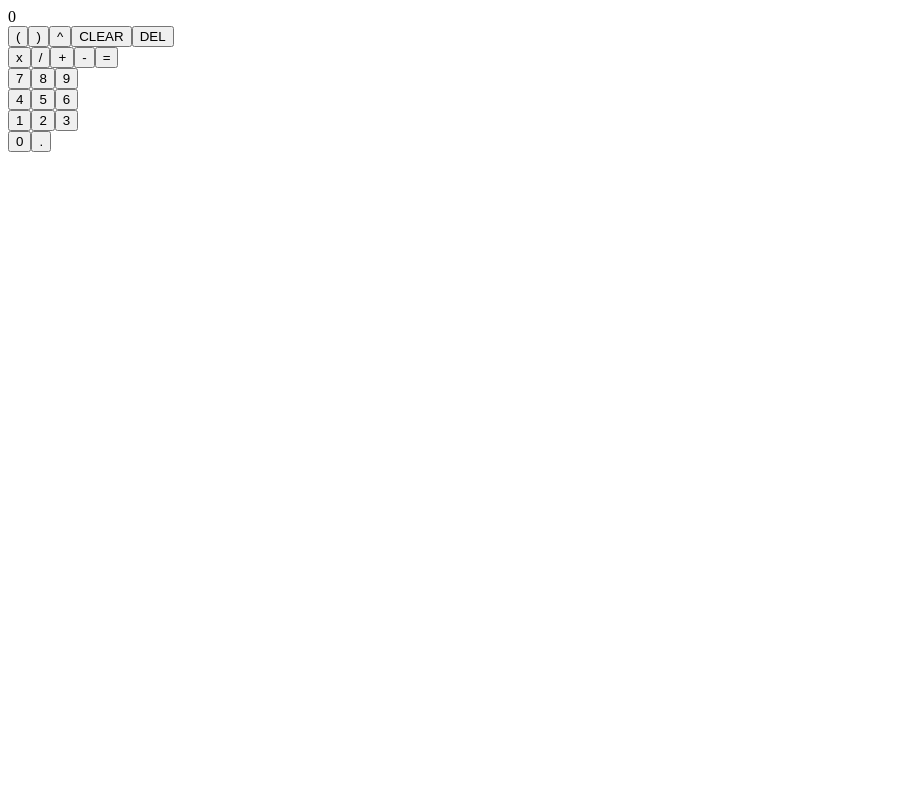
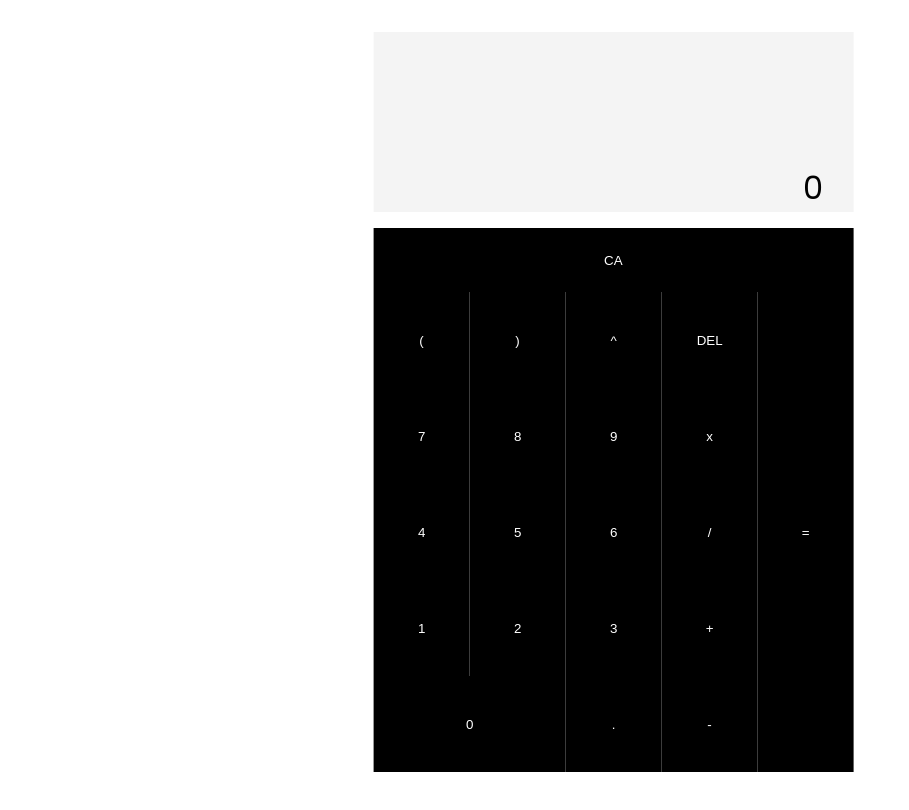
Before and after one commit to kevinzhugao/react-calculator, a React app: page / in a window 1280 px wide. Shown: the top 810 px of the page, without its empty margins (0-909 px from the left). Built offline with nearby package versions, Linux system fonts and the light colour scheme.

Commit message:
Added classes and containers for very quick and simple styling

```diff
--- a/public/index.html
+++ b/public/index.html
@@ -2,6 +2,7 @@
 <html>
   <head>
     <title>PEMDAS Calculator</title>
+    <link rel="stylesheet" href="styles.css">
   </head>
   <body>
     <div id="app"></div>
--- a/public/styles.css
+++ b/public/styles.css
@@ -0,0 +1,78 @@
+@import url('https://fonts.googleapis.com/css2?family=Poppins:wght@300;400&display=swap');
+
+body {
+  font-family: 'Poppins', Arial, Helvetica, sans-serif;
+}
+
+#app {
+  position: absolute;
+  padding-top: 4rem;
+  left: 50%;
+  top: 50%;
+  -webkit-transform: translate(-50%, -50%);
+  transform: translate(-50%, -50%);
+  width: 33.3rem;
+  height: 100%;
+}
+
+.display-container {
+  position: relative;
+  background-color: #f4f4f4;
+  height: 180px;
+  width: 90%;
+  margin-bottom: 1rem;
+}
+
+.display {
+  position: absolute;
+  font-size: xx-large;
+  padding-right: 30px;
+  bottom: 0;
+  right: 0;
+}
+
+.clear {
+  color: white;
+  background: black;
+  border: none;
+  width: 90%;
+  height: 4rem;
+}
+
+.numbers {
+  float: left;
+}
+
+.operations {
+  display: grid;
+  float: left;
+}
+
+.equal {
+  border-top: 1px solid rgba(192, 192, 192, 0.3);
+  float: left;
+  height: 30rem;
+  width: 6rem;
+  color: white;
+  background-color: black;
+  border: none;
+  transform: translateY(-6rem);
+}
+
+.square-btns {
+  border-top: 1px solid rgba(192, 192, 192, 0.3);
+  color: white;
+  background: black;
+  border: none;
+  width: 6rem;
+  height: 6rem;
+}
+
+.rtangle-btns {
+  border-top: 1px solid rgba(192, 192, 192, 0.3);
+  color: white;
+  background: black;
+  border: none;
+  width: 12rem;
+  height: 6rem;
+}
--- a/src/components/App.jsx
+++ b/src/components/App.jsx
@@ -36,9 +36,13 @@ const App = () => {
   return (
     <>
       <Display display={display} />
-      <TopRow clearHandler={clearHandler} createExpression={createExpression} delHandler={delHandler} />
-      <Operations createExpression={createExpression} equalsHandler={equalsHandler} />
-      <Numbers createExpression={createExpression} />
+        <button className="clear" onClick={clearHandler}>CA</button>
+        <TopRow createExpression={createExpression} delHandler={delHandler} />
+        <div>
+          <Numbers createExpression={createExpression} />
+          <Operations createExpression={createExpression} />
+          <button className="equal" onClick={equalsHandler}>=</button>
+        </div>
     </>
   );
 };
--- a/src/components/Display.jsx
+++ b/src/components/Display.jsx
@@ -1,5 +1,11 @@
 import React from 'react';
 
-const Display = ({ display }) => <div>{display || 0}</div>;
+const Display = ({ display }) => {
+  return (
+    <div className="display-container">
+      <div className="display">{display || 0}</div>
+    </div>
+  );
+};
 
 export default Display;
--- a/src/components/Numbers.jsx
+++ b/src/components/Numbers.jsx
@@ -2,19 +2,19 @@ import React from 'react';
 
 const Numbers = ({ createExpression }) => {
   return (
-    <>
-      <button onClick={() => createExpression(7)}>7</button>
-      <button onClick={() => createExpression(8)}>8</button>
-      <button onClick={() => createExpression(9)}>9</button><br></br>
-      <button onClick={() => createExpression(4)}>4</button>
-      <button onClick={() => createExpression(5)}>5</button>
-      <button onClick={() => createExpression(6)}>6</button><br></br>
-      <button onClick={() => createExpression(1)}>1</button>
-      <button onClick={() => createExpression(2)}>2</button>
-      <button onClick={() => createExpression(3)}>3</button><br></br>
-      <button onClick={() => createExpression(0)}>0</button>
-      <button onClick={() => createExpression('.')}>.</button>
-    </>
+    <div className="numbers">
+      <button className="square-btns" onClick={() => createExpression(7)}>7</button>
+      <button className="square-btns" onClick={() => createExpression(8)}>8</button>
+      <button className="square-btns" onClick={() => createExpression(9)}>9</button><br></br>
+      <button className="square-btns" onClick={() => createExpression(4)}>4</button>
+      <button className="square-btns" onClick={() => createExpression(5)}>5</button>
+      <button className="square-btns" onClick={() => createExpression(6)}>6</button><br></br>
+      <button className="square-btns" onClick={() => createExpression(1)}>1</button>
+      <button className="square-btns" onClick={() => createExpression(2)}>2</button>
+      <button className="square-btns" onClick={() => createExpression(3)}>3</button><br></br>
+      <button className="rtangle-btns" onClick={() => createExpression(0)}>0</button>
+      <button className="square-btns" onClick={() => createExpression('.')}>.</button>
+    </div>
   );
 };
 
--- a/src/components/Operations.jsx
+++ b/src/components/Operations.jsx
@@ -1,13 +1,12 @@
 import React from 'react';
 
-const Operations = ({ createExpression, equalsHandler }) => {
+const Operations = ({ createExpression }) => {
   return (
-    <div>
-      <button onClick={() => createExpression('*')}>x</button>
-      <button onClick={() => createExpression('/')}>/</button>
-      <button onClick={() => createExpression('+')}>+</button>
-      <button onClick={() => createExpression('-')}>-</button>
-      <button onClick={equalsHandler}>=</button>
+    <div className="operations">
+      <button className="square-btns" onClick={() => createExpression('*')}>x</button>
+      <button className="square-btns" onClick={() => createExpression('/')}>/</button>
+      <button className="square-btns" onClick={() => createExpression('+')}>+</button>
+      <button className="square-btns" onClick={() => createExpression('-')}>-</button>
     </div>
   );
 };
--- a/src/components/TopRow.jsx
+++ b/src/components/TopRow.jsx
@@ -1,14 +1,13 @@
 import React from 'react';
 
-const TopRow = ({ clearHandler, createExpression, delHandler }) => {
+const TopRow = ({ createExpression, delHandler }) => {
   return (
-    <>
-      <button onClick={() => createExpression('(')}>(</button>
-      <button onClick={() => createExpression(')')}>)</button>
-      <button onClick={() => createExpression('^')}>^</button>
-      <button onClick={clearHandler}>CLEAR</button>
-      <button onClick={delHandler}>DEL</button>
-    </>
+    <div>
+      <button className="square-btns" onClick={() => createExpression('(')}>(</button>
+      <button className="square-btns" onClick={() => createExpression(')')}>)</button>
+      <button className="square-btns" onClick={() => createExpression('^')}>^</button>
+      <button className="square-btns" onClick={delHandler}>DEL</button>
+    </div>
   );
 };
 
```
Also changed, not shown: public/bundle.js.
